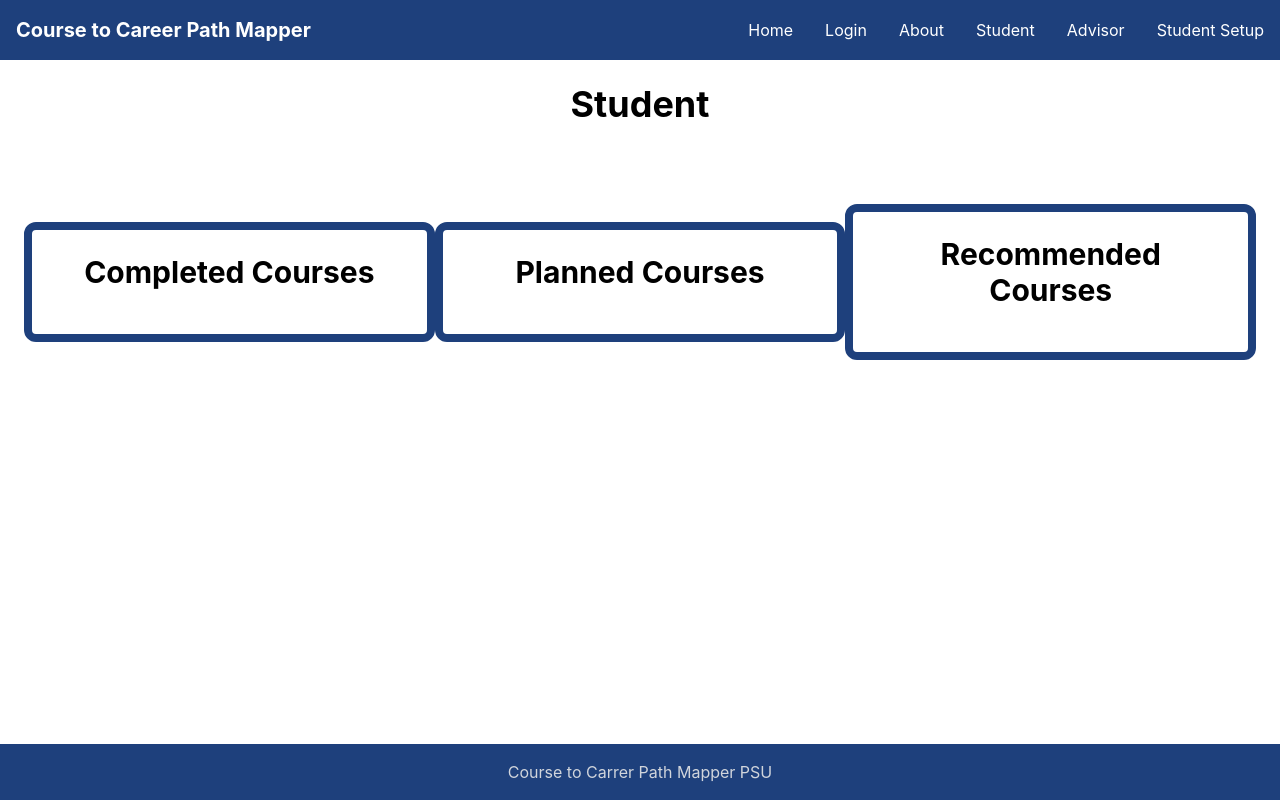
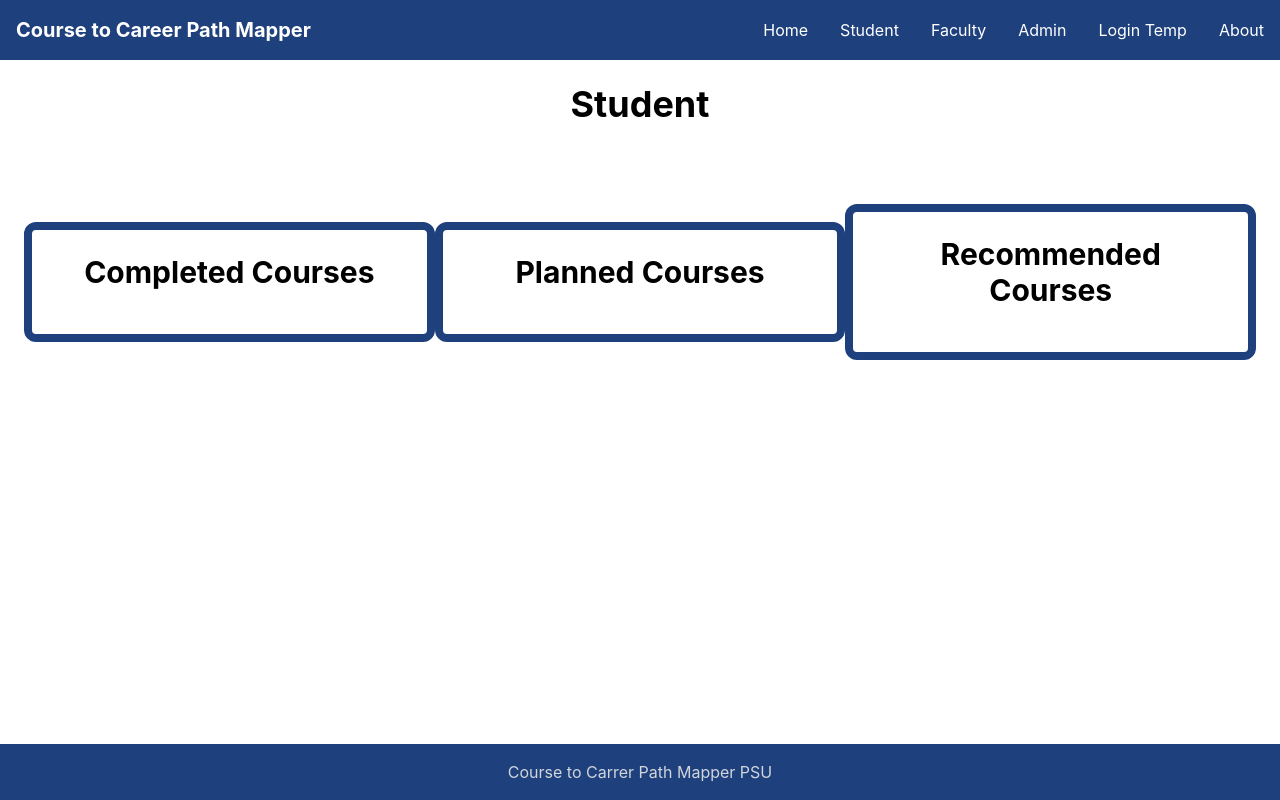
Before and after one commit to GoldenDiamondPE/C2CM, a React (Vite) app in the folder client/: page /student in a window 1280 px wide. Built offline with nearby package versions, Linux system fonts and the light colour scheme.

Commit message:
Add Basic Homepage and Faculty Page

```diff
--- a/client/src/App.tsx
+++ b/client/src/App.tsx
@@ -3,8 +3,10 @@ import RootLayout from './layouts/RootLayout';
 import Home from './pages/Home';
 import About from './pages/About';
 import Login from './pages/Login';
+import LoginMain from './pages/LoginMain';
 import Student from './pages/Student';
-import Advisor from './pages/Advisor';
+import Faculty from './pages/Faculty';
+import Admin from './pages/Admin';
 import StudentSetup from './pages/StudentSetup';
 
 
@@ -16,12 +18,13 @@ const router = createBrowserRouter([
     path: "/",
     element: <RootLayout />,
     children: [
-      { index: true, element: <Home /> },
+      { index: true, element: <LoginMain /> },
       { path: "about", element: <About /> },
       { path: "login", element: <Login /> },
       { path: "student", element: <Student /> },
-      { path: "advisor", element: <Advisor /> },
-      { path: "studentsetup", element: <StudentSetup /> },
+      { path: "faculty", element: <Faculty /> },
+      { path: "admin", element: <Admin /> },
+      { path: "studentSetup", element: <StudentSetup /> },
 
     ],
   },
--- a/client/src/layouts/RootLayout.tsx
+++ b/client/src/layouts/RootLayout.tsx
@@ -8,12 +8,16 @@ export default function RootLayout() {
         <nav className="flex justify-between items-center">
           <div className="font-bold text-xl">Course to Career Path Mapper</div>
           <div className="space-x-8">
+            {/*<Link to="/" className="hover:text-psuPugh">Home</Link> OLD HOME PAGE*/}
+            {/*<Link to="/student" className="hover:text-psuPugh">Student</Link> OLD STUDENT*/}
+
             <Link to="/" className="hover:text-psuPugh">Home</Link>
-            <Link to="/login" className="hover:text-psuPugh">Login</Link>
+            <Link to="/studentSetup" className="hover:text-psuPugh">Student</Link>
+            <Link to="/faculty" className="hover:text-psuPugh">Faculty</Link>
+            <Link to="/admin" className="hover:text-psuPugh">Admin</Link>
+
+            <Link to="/login" className="hover:text-psuPugh">Login Temp</Link>
             <Link to="/about" className="hover:text-psuPugh">About</Link>
-            <Link to="/student" className="hover:text-psuPugh">Student</Link>
-            <Link to="/advisor" className="hover:text-psuPugh">Advisor</Link>
-             <Link to="/studentsetup" className="hover:text-psuPugh">Student Setup</Link>
           </div>
         </nav>
       </header>
--- a/client/src/pages/Advisor.tsx
+++ b/client/src/pages/Admin.tsx
@@ -4,9 +4,9 @@ export default function Home() {
   return (
     <div>
       <Helmet>
-        <title>Advisor | C2CM</title>
+        <title>Admin | C2CM</title>
       </Helmet>
-      <h1 className='text-center text-4xl font-bold mb-5'>Advisor</h1>
+      <h1 className='text-center text-4xl font-bold mb-5'>Admin</h1>
 
     </div>
   );
--- /dev/null
+++ b/client/src/pages/Faculty.tsx
@@ -0,0 +1,44 @@
+import { Helmet } from 'react-helmet-async';
+
+export default function Home() {
+  return (
+    <div>
+      <Helmet>
+        <title>Faculty | C2CM</title>
+      </Helmet>
+      <h1 className='text-center text-4xl font-bold mb-5'>Faculty Information Viewer</h1>
+
+      <div className="mx-auto mt-15 w-full max-w-3xl rounded-xl p-6 text-black border-8 border-psuBeaver">
+        <form>
+          <p className="text-2xl font-bold text-left pb-3 border-b mb-4">Student Information</p>
+
+          <div className="boxContainer">
+            <label htmlFor="key" className="whitespace-nowrap">Key:</label>
+            <input
+              type="text"
+              id="key"
+              required
+              className="textFieldBox"
+              placeholder="Key"
+            />
+          </div>
+
+          <div className="boxContainer">
+            <label htmlFor="studentId" className="whitespace-nowrap">ID:</label>
+            <input
+              type="text"
+              id="studentId"
+              required
+              className="textFieldBox"
+              placeholder="Student ID"
+            />
+          </div>
+
+          <button type="submit" className="w-full mt-10 rounded-md bg-psuBeaver px-3 py-3 text-lg font-semibold text-white hover:bg-psuNittany transition-colors">
+            Request Information
+          </button>
+        </form>
+      </div>
+    </div>
+  );
+}
--- /dev/null
+++ b/client/src/pages/LoginMain.tsx
@@ -0,0 +1,23 @@
+import { Helmet } from 'react-helmet-async';
+import { Link } from 'react-router-dom';
+export default function Home() {
+  return (
+    <div>
+      <Helmet>
+        <title>Login | C2CM</title>
+      </Helmet>
+      <h1 className='text-center text-4xl font-bold mb-5'>Course to Career Path Mapper Login</h1>
+
+      <div className="mx-auto flex justify-center items-center min-h-50 gap-55 p-4">
+            <Link to="/studentSetup" className="text-3xl font-semibold text-center pb-5 bg-psuBeaver hover:bg-psuNittany px-6 py-3 rounded-lg inline-block transition text-white">Student Login</Link>
+
+            <Link to="/faculty" className="text-3xl font-semibold text-center pb-5 bg-psuBeaver hover:bg-psuNittany px-6 py-3 rounded-lg inline-block transition text-white">Faculty Login</Link>
+
+            <Link to="/admin" className="text-3xl font-semibold text-center pb-5 bg-psuBeaver hover:bg-psuNittany px-6 py-3 rounded-lg inline-block transition text-white">Admin Login</Link>
+      </div>
+
+    </div>
+
+
+  );
+}
```
Also changed, not shown: client/src/style/App.css (added), client/src/style/index.css (line endings or trailing spaces).
